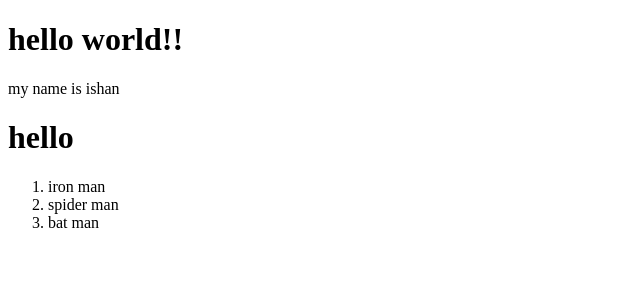
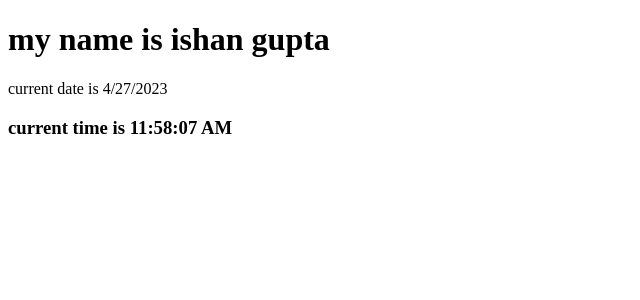
Before and after one commit to Bloodwarlord/first-web, a React (Create React App) app: page / in a window 1280 px wide. Shown: the top 300 px of the page, without its empty margins (0-640 px from the left). Built offline with nearby package versions, Linux system fonts and the light colour scheme.

Commit message:
dynamic date and time

```diff
--- a/src/index.js
+++ b/src/index.js
@@ -1,14 +1,17 @@
-import React from 'react';
-import ReactDOM from 'react-dom';
+import React from "react";
+import ReactDOM from "react-dom";
+
+const f="ishan";
+const l="gupta"
+const date =new Date().toLocaleDateString();
+const time = new Date().toLocaleTimeString();
+
 ReactDOM.render(
-  <>
-  <h1> hello world!!</h1>
-  <p> my name is ishan</p>
-  <h1>hello</h1>
-  <ol>
-  <li>iron man</li>
-  <li>spider man</li>
-  <li>bat man</li>
-  </ol>
-  </>,
-  document.getElementById("root"));
+    <>
+    <h1>{`my name is ${f} ${l}`} </h1>
+    <p>current date is {date} </p>
+    <h3> current time is {time}</h3>
+    </>
+    ,document.getElementById('root')
+
+);
```
